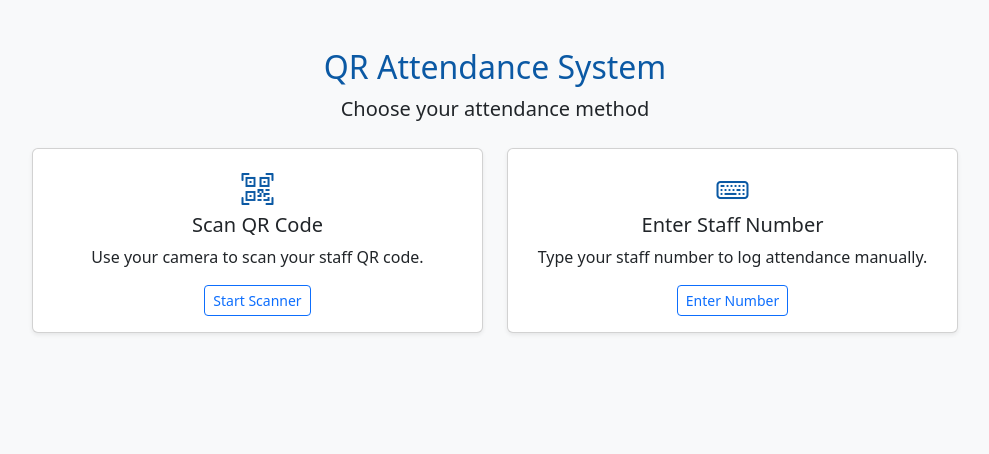
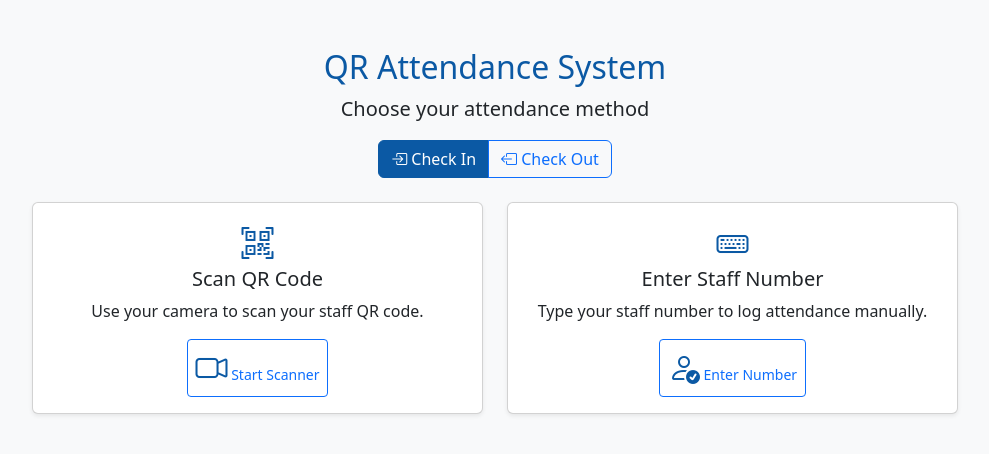
Before and after one commit to ism-douglas/qr-attendance, a PHP site: page / in a window 1280 px wide. Shown: the top 454 px of the page, without its empty margins (145-1134 px from the left). Run offline with PHP 8.4, Linux system fonts and the light colour scheme.

Commit message:
Update: Indicate checkin or checkout

```diff
--- a/index.php
+++ b/index.php
@@ -39,6 +39,10 @@
     <div class="text-center mb-4">
       <h2 style="color: #0B59A4;">QR Attendance System</h2>
       <p class="lead">Choose your attendance method</p>
+      <div class="btn-group" role="group" aria-label="Check In/Out">
+        <button class="btn btn-primary" onclick="setMode('checkin')"><i class="bi bi-box-arrow-in-right"></i> Check In</button>
+        <button class="btn btn-outline-primary" onclick="setMode('checkout')"><i class="bi bi-box-arrow-left"></i> Check Out</button>
+      </div>
     </div>
 
     <div class="row g-4 justify-content-center">
@@ -48,7 +52,7 @@
             <i class="bi bi-qr-code-scan"></i>
             <h5 class="card-title">Scan QR Code</h5>
             <p class="card-text">Use your camera to scan your staff QR code.</p>
-            <button class="btn btn-outline-primary btn-sm"> Start Scanner</button>
+            <button class="btn btn-outline-primary btn-sm"><i class="bi bi-camera-video"></i> Start Scanner</button>
           </div>
         </div>
       </div>
@@ -59,7 +63,7 @@
             <i class="bi bi-keyboard"></i>
             <h5 class="card-title">Enter Staff Number</h5>
             <p class="card-text">Type your staff number to log attendance manually.</p>
-            <button class="btn btn-outline-primary btn-sm"> Enter Number</button>
+            <button class="btn btn-outline-primary btn-sm"><i class="bi bi-person-check"></i> Enter Number</button>
           </div>
         </div>
       </div>
@@ -87,6 +91,15 @@
 
   <script>
     let qrScanner = null;
+    let currentMode = 'checkin'; // default mode
+
+    function setMode(mode) {
+      currentMode = mode;
+      document.querySelectorAll(".btn-group .btn").forEach(btn => btn.classList.remove('btn-primary'));
+      document.querySelectorAll(".btn-group .btn").forEach(btn => btn.classList.add('btn-outline-primary'));
+      document.querySelector(`.btn-group .btn[onclick="setMode('${mode}')"]`).classList.remove('btn-outline-primary');
+      document.querySelector(`.btn-group .btn[onclick="setMode('${mode}')"]`).classList.add('btn-primary');
+    }
 
     function showMethod(method) {
       document.getElementById('qr-section').classList.add('hidden');
@@ -123,7 +136,7 @@
       fetch('api/attendance.php', {
         method: 'POST',
         headers: { 'Content-Type': 'application/json' },
-        body: JSON.stringify({ mode: 'manual', staff_no: staffNo })
+        body: JSON.stringify({ mode: 'manual', staff_no: staffNo, action: currentMode })
       })
       .then(res => res.json())
       .then(data => logResult(data.message, data.status === "success"));
@@ -133,7 +146,7 @@
       fetch('api/attendance.php', {
         method: 'POST',
         headers: { 'Content-Type': 'application/json' },
-        body: JSON.stringify({ mode: 'qr', code: decodedText })
+        body: JSON.stringify({ mode: 'qr', code: decodedText, action: currentMode })
       })
       .then(res => res.json())
       .then(data => logResult(data.message, data.status === "success"));
```
